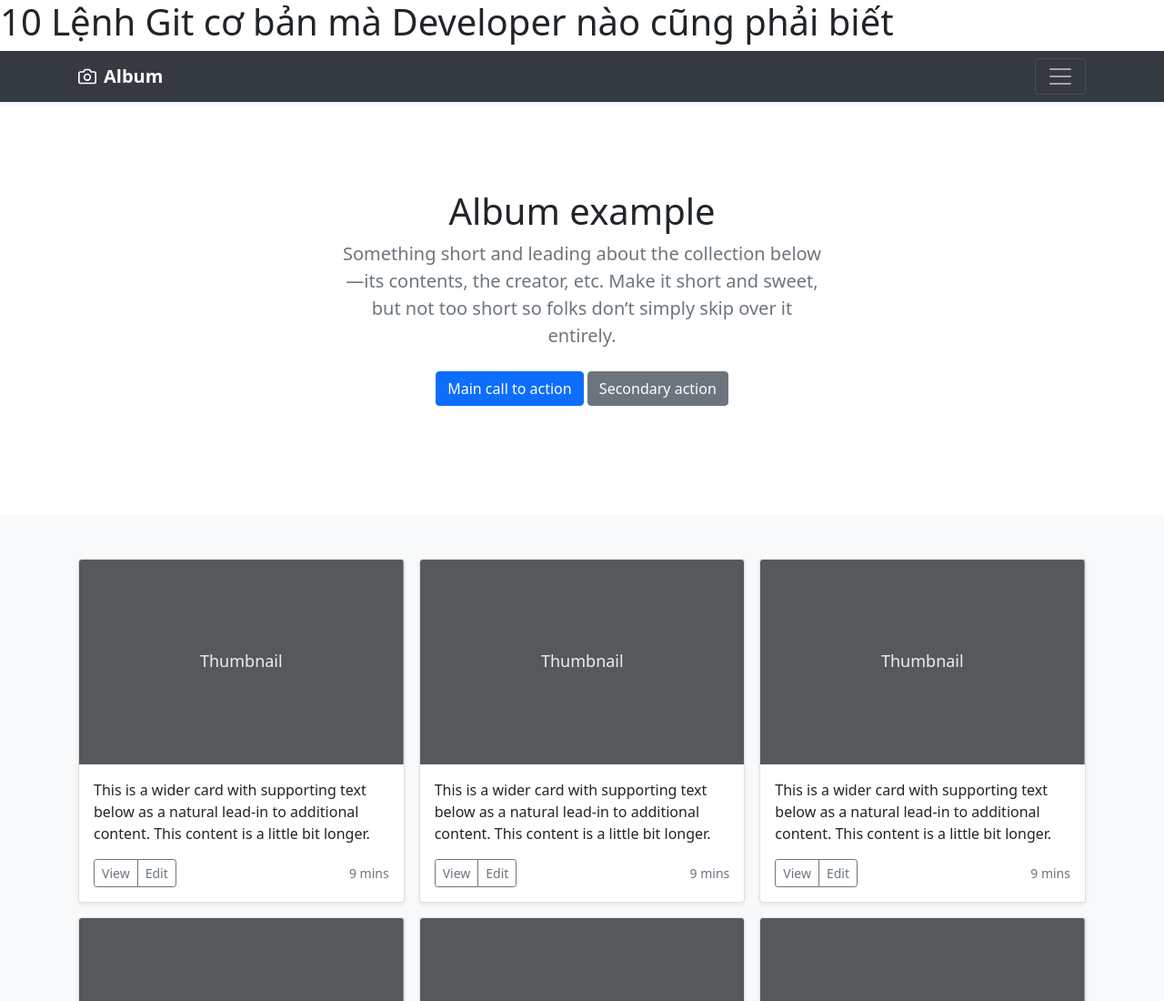
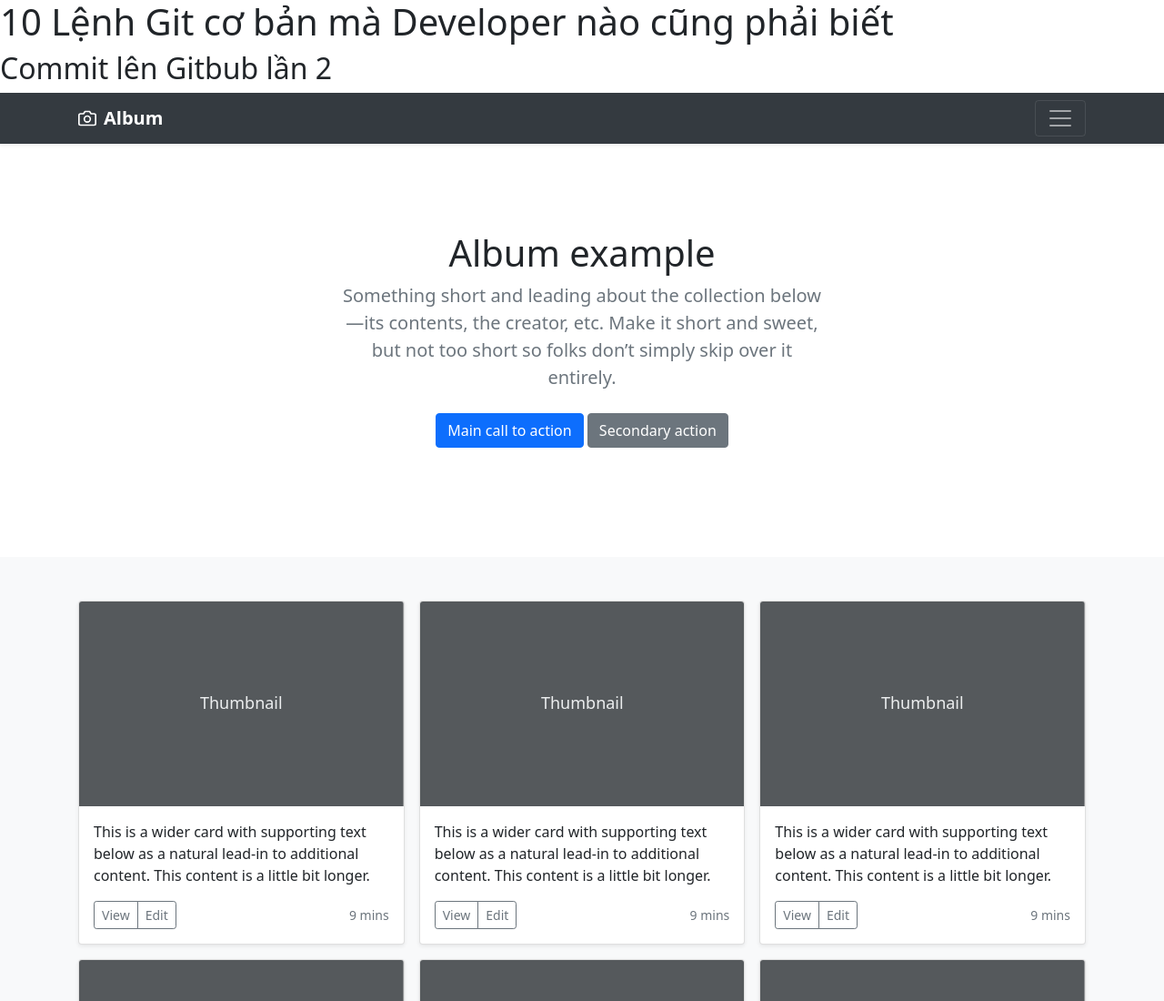
Before and after one commit to yolo220693/Github_Tutorial, a plain HTML site: page index.html in a window 1280 px wide. Shown: the top 1100 px of the page at 91% size. Drawn offline with nearby package versions, Linux system fonts and the light colour scheme.

Commit message:
Add h2 tag

```diff
--- a/index.html
+++ b/index.html
@@ -40,6 +40,7 @@
 
 <body>
     <h1>10 Lệnh Git cơ bản mà Developer nào cũng phải biết</h1>
+    <h2>Commit lên Gitbub lần 2</h2>
 
   <header>
     <div class="collapse bg-dark" id="navbarHeader">
```
